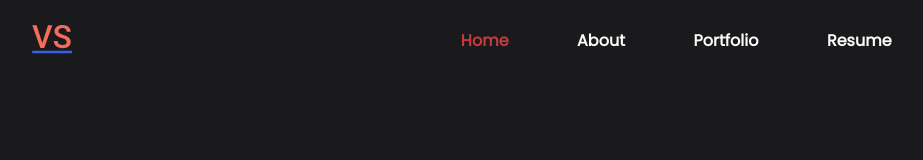
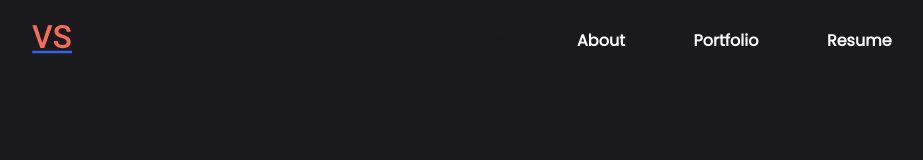
Before and after one commit to Vasanthan-aka-Maari/portfolio, a React (Create React App) app: page / in a window 1280 px wide. Shown: the top 160 px of the page, without its empty margins (161-1084 px from the left). Built offline with nearby package versions, Linux system fonts and the light colour scheme.

Commit message:
added styles

```diff
--- a/src/component/NavBar.css
+++ b/src/component/NavBar.css
@@ -29,7 +29,7 @@ a {
 .menu-bars {
   font-size: 2rem;
   background: none;
-  color: var(--secondary);
+  color: var(--text-secondary);
 }
 .nav-menu {
   position: absolute;
@@ -91,7 +91,7 @@ a {
   color: var(--text-primary);
 }
 .link-active {
-  color: var(--text-primary);
+  color: var(--primary);
 }
 .link-active:hover {
   background: none;
```
